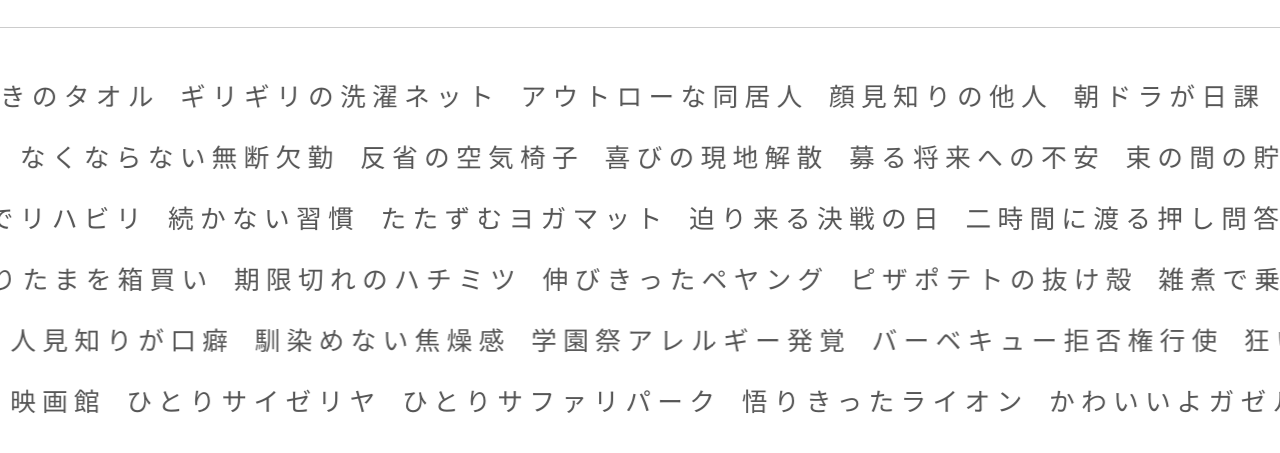
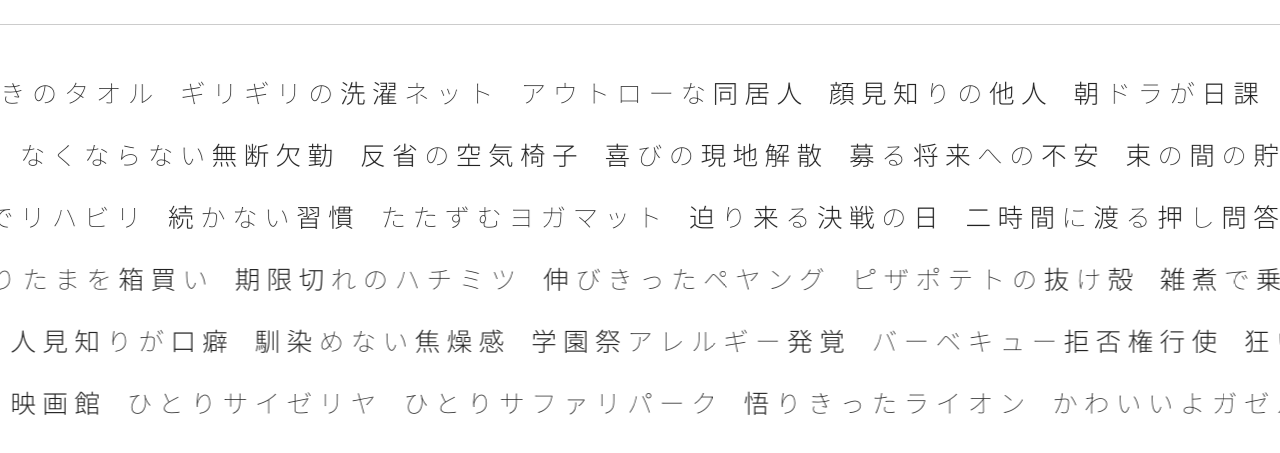
Before and after one commit to nishinoshake/wakaranai-but-wakaru, a website: page src/index.html in a window 1280 px wide. Shown: the part 253-706 px from the top of the page. Drawn offline with Linux system fonts and the light colour scheme; a web font is replaced by a local one.

Commit message:
漢字とカナを分ける

```diff
--- /dev/null
+++ b/scripts/subset-kana.txt
@@ -0,0 +1 @@
+ぁあぃいぅうぇえぉおかがきぎくぐけげこごさざしじすずせぜそぞただちぢっつづてでとどなにぬねのはばぱひびぴふぶぷへべぺほぼぽまみむめもゃやゅゆょよらりるれろゎわゐゑをんァアィイゥウェエォオカガキギクグケゲコゴサザシジスズセゼソゾタダチヂッツヅテデトドナニヌネノハバパヒビピフブプヘベペホボポマミムメモャヤュユョヨラリルレロヮワヰヱヲンヴヵヶー
--- a/src/index.html
+++ b/src/index.html
@@ -6,10 +6,15 @@
 <title>わからないけどわかる</title>
 <meta name="keywords" content="木村カエラ">
 <style>
-  @font-face {
-  font-family: "Noto Serif JP";
+@font-face {
+  font-family: "noto-sans-thin";
   font-display: swap;
-  src: url(/fonts/noto-serif-sub.woff2?d=2020031901) format("woff2"), url(/fonts/noto-serif-sub.woff?d=2020031901) format("woff");
+  src: url(/fonts/noto-sans-thin-sub.woff2?d=2020031901) format("woff2"), url(/fonts/noto-sans-thin-sub.woff?d=2020031901) format("woff");
+}
+@font-face {
+  font-family: "noto-sans-light";
+  font-display: swap;
+  src: url(/fonts/noto-sans-light-sub.woff2?d=2020031901) format("woff2"), url(/fonts/noto-sans-light-sub.woff?d=2020031901) format("woff");
 }
 html,
 body {
@@ -24,8 +29,8 @@
   padding: 0;
 }
 body {
-  font-family: 'Noto Serif JP', serif;
-  color: #555;
+  font-family: 'noto-sans-thin', 'noto-sans-light', sans-serif;
+  color: #222;
 }
 body:after {
   content: "";
```
Also changed, not shown: package.json (+5 -3 lines), scripts/create-subset.js (+5 -3 lines), src/fonts/noto-sans-light-sub.woff (added), src/fonts/noto-sans-light-sub.woff2 (added), src/fonts/noto-sans-thin-sub.woff (added), src/fonts/noto-sans-thin-sub.woff2 (added), 3 other files.
